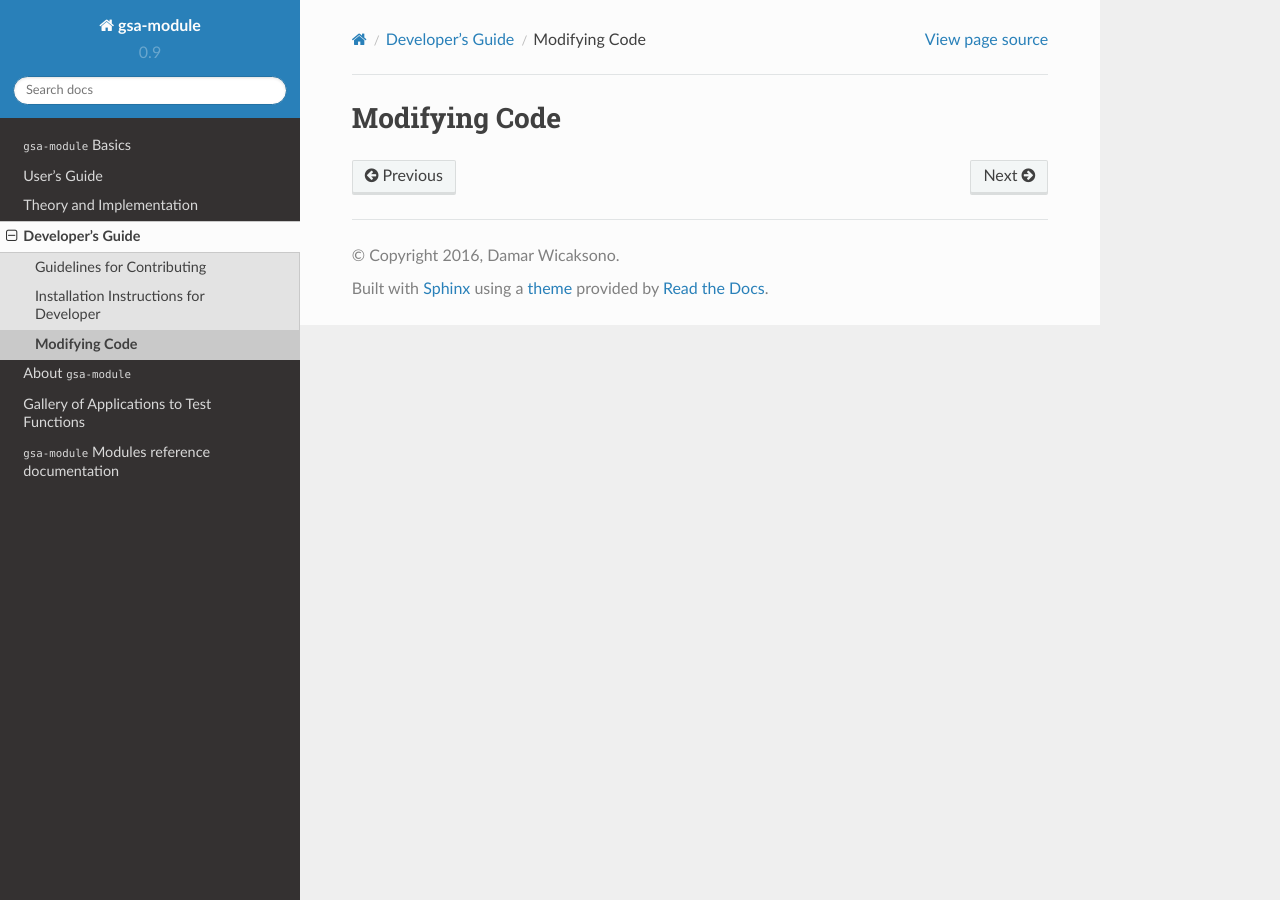
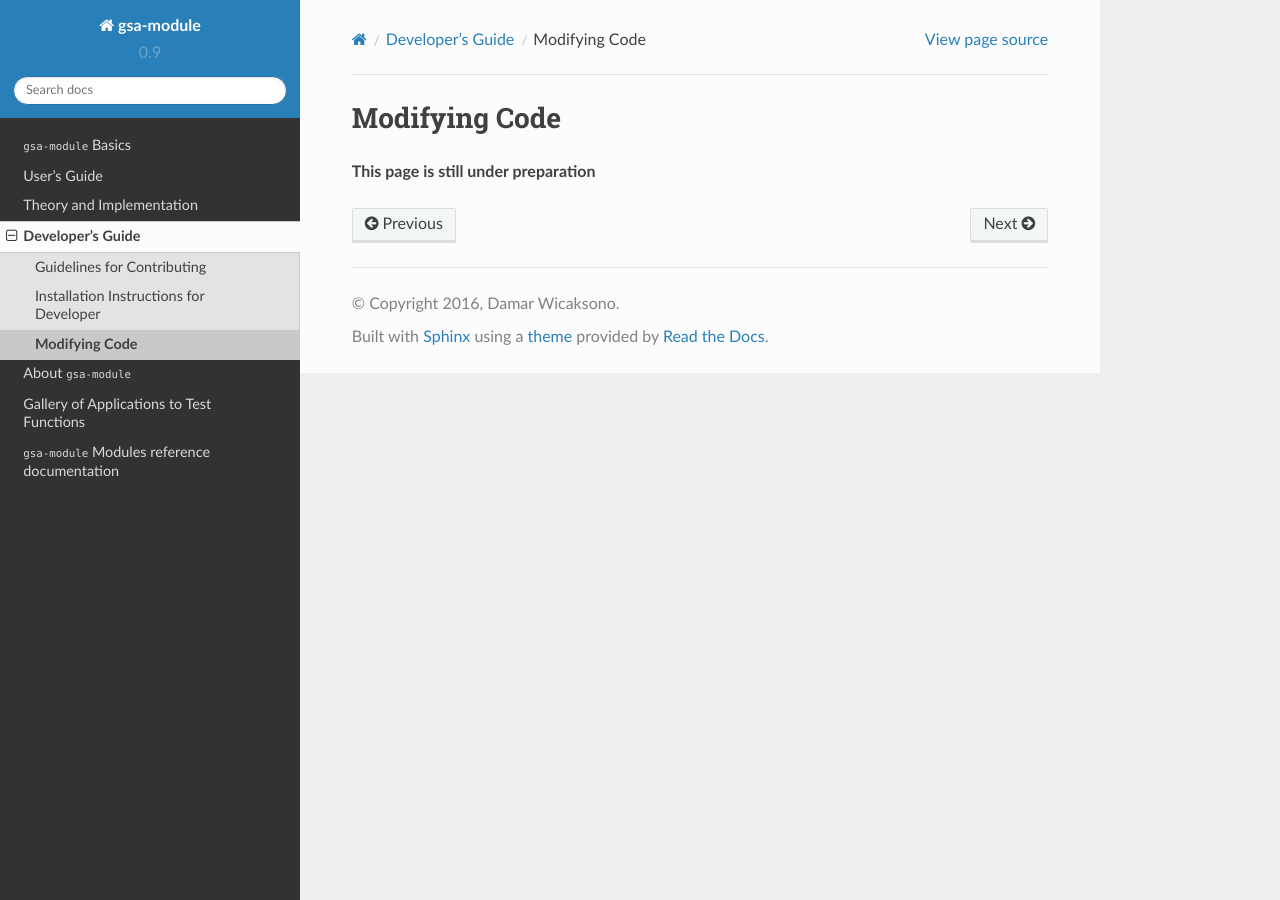
Before and after one commit to damar-wicaksono/gsa-module, a Sphinx documentation site: the page built from docs/source/developer_guide/modifying_code.rst, in a window 1280 px wide. Built offline with Sphinx 7.4.7 and the Read the Docs theme 2.0.0, drawn with Linux system fonts in a browser that asks for light colours.

Commit message:
Update the developer guide section

```diff
--- a/docs/source/developer_guide/contributing.rst
+++ b/docs/source/developer_guide/contributing.rst
@@ -2,3 +2,5 @@
 
 Guidelines for Contributing
 ---------------------------
+
+**This page is still under preparation**
--- a/docs/source/developer_guide/developer_installation.rst
+++ b/docs/source/developer_guide/developer_installation.rst
@@ -2,3 +2,5 @@
 
 Installation Instructions for Developer
 ---------------------------------------
+
+**This page is still under preparation**
--- a/docs/source/developer_guide/modifying_code.rst
+++ b/docs/source/developer_guide/modifying_code.rst
@@ -2,3 +2,5 @@
 
 Modifying Code
 --------------
+
+**This page is still under preparation**
```
